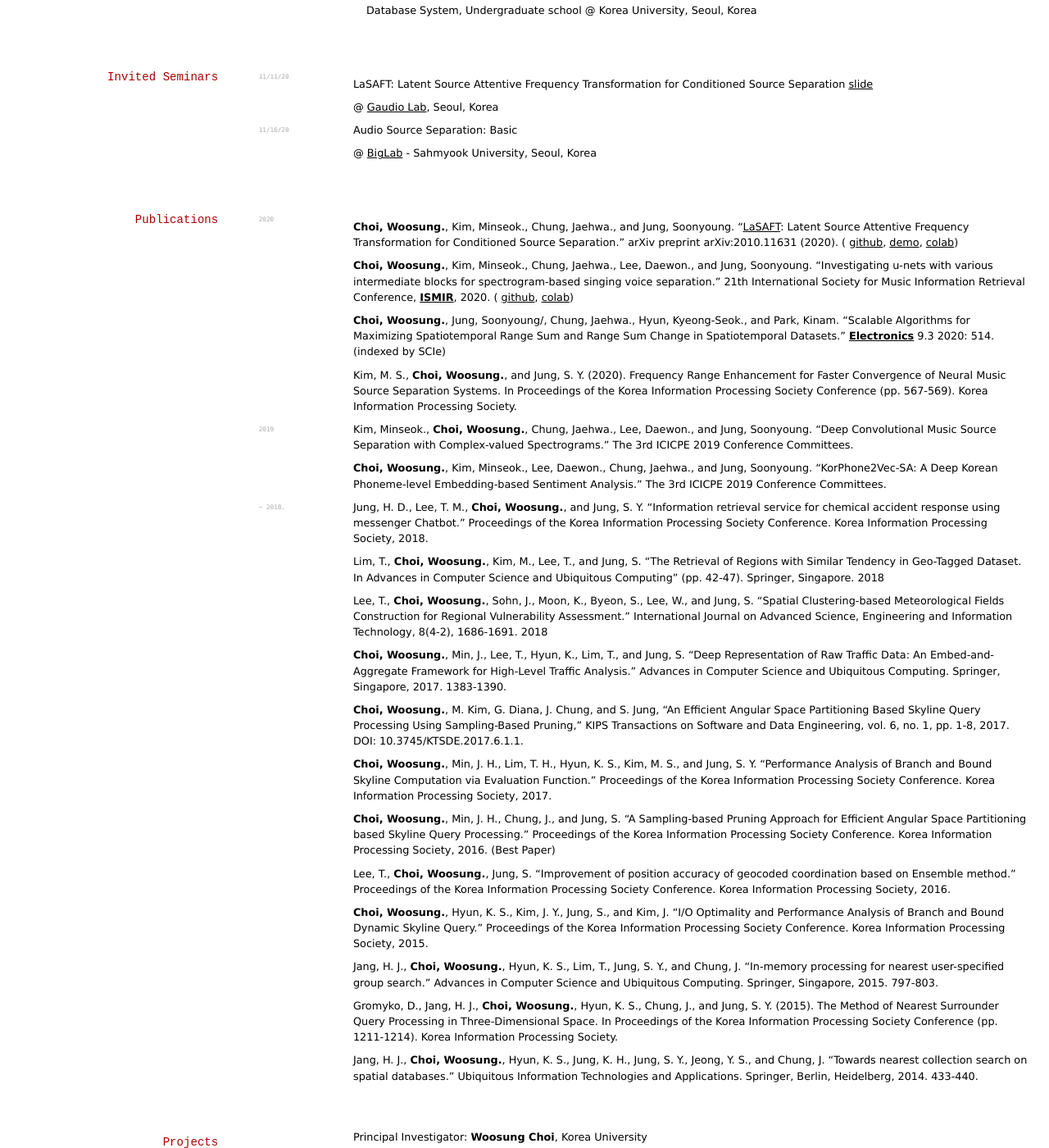
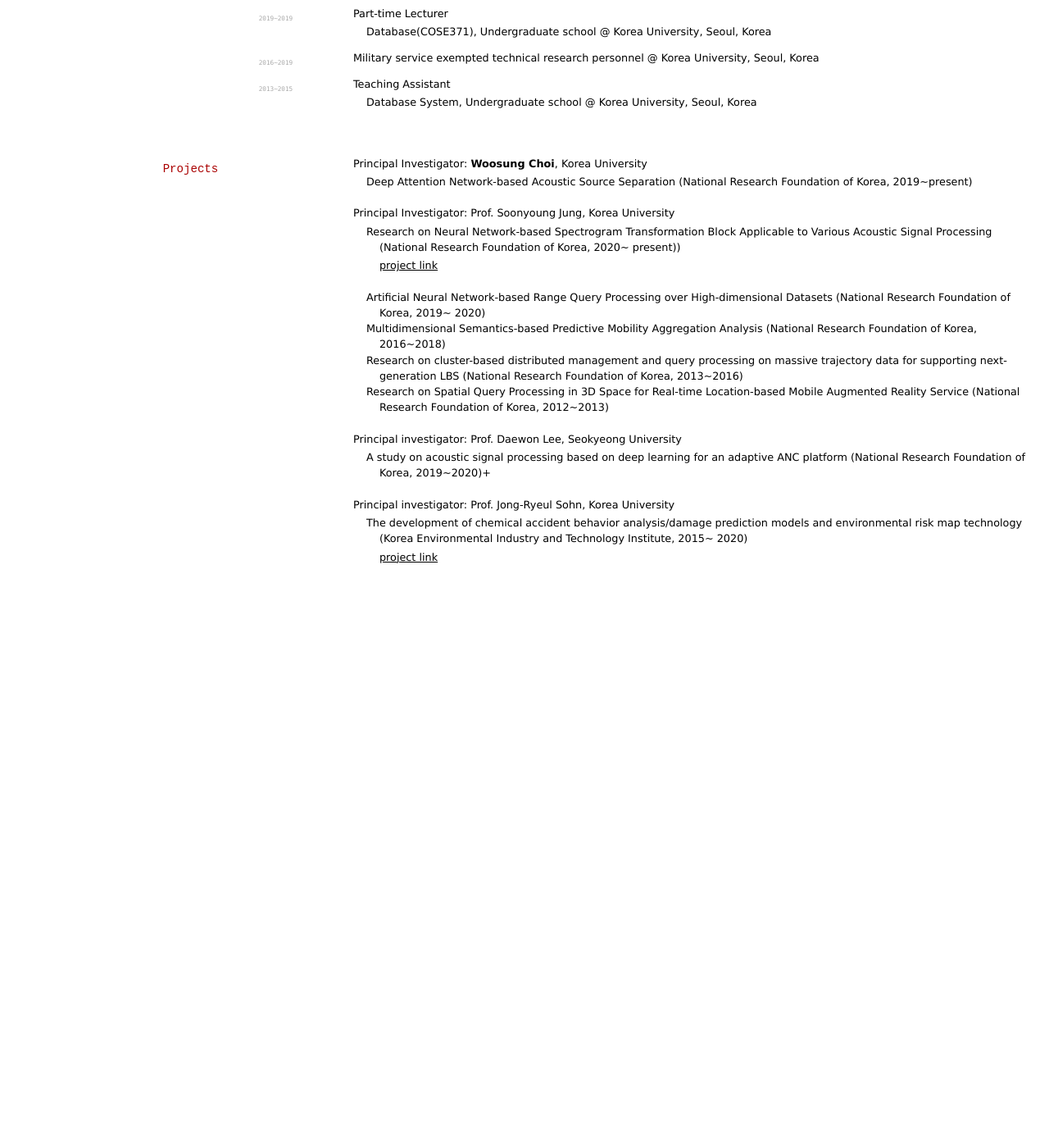
Before and after one commit to ws-choi/cv, a Jekyll site: the page built from index.md, in a window 1280 px wide and 1400 px high, scrolled down 1473 px. Shown: the whole window at 82% size. Built offline with Jekyll 4.4.1, drawn with Linux system fonts in a browser that asks for light colours; after the commit the page ends 2181 px from its top, so only the background shows below that; some of the changed text lies outside the part shown.

Commit message:
Update index.md

```diff
--- a/index.md
+++ b/index.md
@@ -96,65 +98,6 @@ Jung, Soonyoung, Kim, Minseok., and **Choi, Woosung.** "METHOD AND DEVICE FOR ED
 - Teaching Assistant
     - Database System, Undergraduate school @ Korea University, Seoul, Korea
 
-## Invited Seminars
-
-`11/11/20`
-
-LaSAFT: Latent Source Attentive Frequency Transformation for Conditioned Source Separation [slide](https://lightsaft.github.io/slide/gaudio/)
-
-@ [Gaudio Lab](https://gaudiolab.com/), Seoul, Korea
-
-`11/16/20`
-
-Audio Source Separation: Basic
-
-@ [BigLab](http://cafe.naver.com/biglab) - Sahmyook University, Seoul, Korea
-
-
-## Publications
-
-`2020`
-
-**Choi, Woosung.**, Kim, Minseok., Chung, Jaehwa., and Jung, Soonyoung. "[LaSAFT](https://paperswithcode.com/paper/lasaft-latent-source-attentive-frequency): Latent Source Attentive Frequency Transformation for Conditioned Source Separation." arXiv preprint arXiv:2010.11631 (2020). ( [github](https://github.com/ws-choi/Conditioned-Source-Separation-LaSAFT), [demo](http://lasaft.github.io/), [colab](https://colab.research.google.com/github/ws-choi/Conditioned-Source-Separation-LaSAFT/blob/main/colab_demo/LaSAFT_with_GPoCM_Stella_Jang_Example.ipynb))
-
-**Choi, Woosung.**, Kim, Minseok., Chung, Jaehwa., Lee, Daewon., and Jung, Soonyoung. "Investigating u-nets with various intermediate blocks for spectrogram-based singing voice separation." 21th International Society for Music Information Retrieval Conference, **[ISMIR](https://program.ismir2020.net/poster_2-04.html)**, 2020. ( [github](https://github.com/ws-choi/ISMIR2020_U_Nets_SVS), [colab](https://colab.research.google.com/github/ws-choi/ISMIR2020_U_Nets_SVS/blob/master/colab_demo/TFC_TDF_Net_Large.ipynb))
-
-**Choi, Woosung.**, Jung, Soonyoung/, Chung, Jaehwa., Hyun, Kyeong-Seok., and Park, Kinam. "Scalable Algorithms for Maximizing Spatiotemporal Range Sum and Range Sum Change in Spatiotemporal Datasets." **[Electronics](https://www.mdpi.com/2079-9292/9/3/514)** 9.3 2020: 514. (indexed by SCIe)
-
-Kim, M. S., **Choi, Woosung.**, and Jung, S. Y. (2020). Frequency Range Enhancement for Faster Convergence of Neural Music Source Separation Systems. In Proceedings of the Korea Information Processing Society Conference (pp. 567-569). Korea Information Processing Society.
-
-`2019`
-Kim, Minseok., **Choi, Woosung.**, Chung, Jaehwa., Lee, Daewon., and Jung, Soonyoung. "Deep Convolutional Music Source Separation with Complex-valued Spectrograms." The 3rd ICICPE 2019 Conference Committees.
-
-**Choi, Woosung.**, Kim, Minseok., Lee, Daewon., Chung, Jaehwa., and Jung, Soonyoung. "KorPhone2Vec-SA: A Deep Korean Phoneme-level Embedding-based Sentiment Analysis." The 3rd ICICPE 2019 Conference Committees.
-
-`~ 2018.`
-
-Jung, H. D., Lee, T. M., **Choi, Woosung.**, and Jung, S. Y. "Information retrieval service for chemical accident response using messenger Chatbot." Proceedings of the Korea Information Processing Society Conference. Korea Information Processing Society, 2018.
-
-Lim, T., **Choi, Woosung.**, Kim, M., Lee, T., and Jung, S. "The Retrieval of Regions with Similar Tendency in Geo-Tagged Dataset. In Advances in Computer Science and Ubiquitous Computing" (pp. 42-47). Springer, Singapore. 2018
-
-Lee, T., **Choi, Woosung.**, Sohn, J., Moon, K., Byeon, S., Lee, W., and Jung, S. "Spatial Clustering-based Meteorological Fields Construction for Regional Vulnerability Assessment." International Journal on Advanced Science, Engineering and Information Technology, 8(4-2), 1686-1691. 2018
-
-**Choi, Woosung.**, Min, J., Lee, T., Hyun, K., Lim, T., and Jung, S. "Deep Representation of Raw Traffic Data: An Embed-and-Aggregate Framework for High-Level Traffic Analysis." Advances in Computer Science and Ubiquitous Computing. Springer, Singapore, 2017. 1383-1390.
-
-**Choi, Woosung.**, M. Kim, G. Diana, J. Chung, and S. Jung, "An Efficient Angular Space Partitioning Based Skyline Query Processing Using Sampling-Based Pruning," KIPS Transactions on Software and Data Engineering, vol. 6, no. 1, pp. 1-8, 2017. DOI: 10.3745/KTSDE.2017.6.1.1.
-
-**Choi, Woosung.**, Min, J. H., Lim, T. H., Hyun, K. S., Kim, M. S., and Jung, S. Y. "Performance Analysis of Branch and Bound Skyline Computation via Evaluation Function." Proceedings of the Korea Information Processing Society Conference. Korea Information Processing Society, 2017.
-
-**Choi, Woosung.**,  Min, J. H., Chung, J., and Jung, S. "A Sampling-based Pruning Approach for Efficient Angular Space Partitioning based Skyline Query Processing." Proceedings of the Korea Information Processing Society Conference. Korea Information Processing Society, 2016. (Best Paper)
-
-Lee, T., **Choi, Woosung.**, Jung, S. "Improvement of position accuracy of geocoded coordination based on Ensemble method." Proceedings of the Korea Information Processing Society Conference. Korea Information Processing Society, 2016.
-
-**Choi, Woosung.**,  Hyun, K. S., Kim, J. Y., Jung, S., and Kim, J. "I/O Optimality and Performance Analysis of Branch and Bound Dynamic Skyline Query." Proceedings of the Korea Information Processing Society Conference. Korea Information Processing Society, 2015.
-
-Jang, H. J., **Choi, Woosung.**, Hyun, K. S., Lim, T., Jung, S. Y., and Chung, J. "In-memory processing for nearest user-specified group search." Advances in Computer Science and Ubiquitous Computing. Springer, Singapore, 2015. 797-803.
-
-Gromyko, D., Jang, H. J.,  **Choi, Woosung.**, Hyun, K. S., Chung, J., and Jung, S. Y. (2015). The Method of Nearest Surrounder Query Processing in Three-Dimensional Space. In Proceedings of the Korea Information Processing Society Conference (pp. 1211-1214). Korea Information Processing Society.
-
-Jang, H. J., **Choi, Woosung.**, Hyun, K. S., Jung, K. H., Jung, S. Y., Jeong, Y. S., and Chung, J. "Towards nearest collection search on spatial databases." Ubiquitous Information Technologies and Applications. Springer, Berlin, Heidelberg, 2014. 433-440.
-
-
 
 ## Projects
 
```
Also changed, not shown: other parts of index.md (+6 -4 lines).
